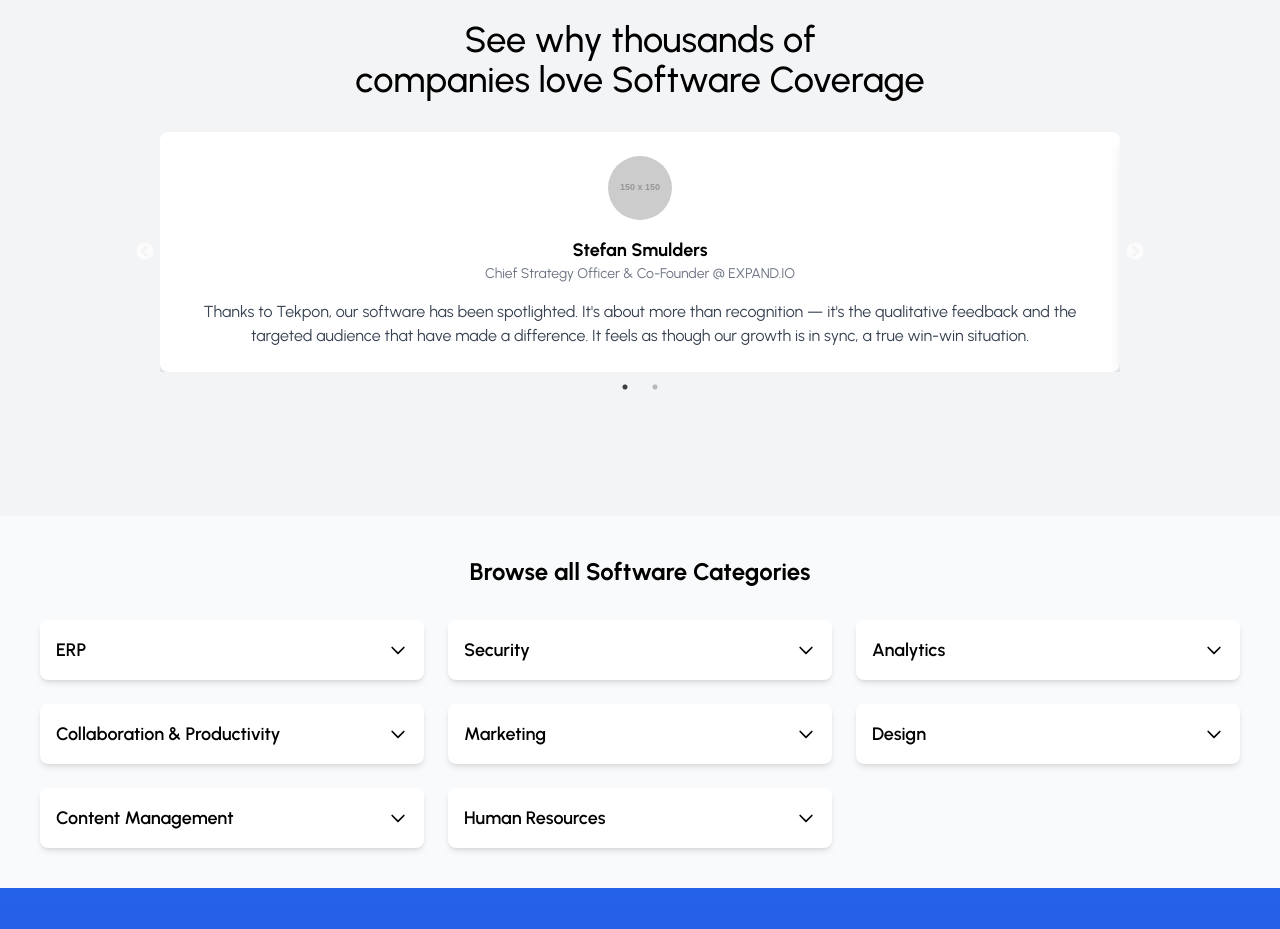
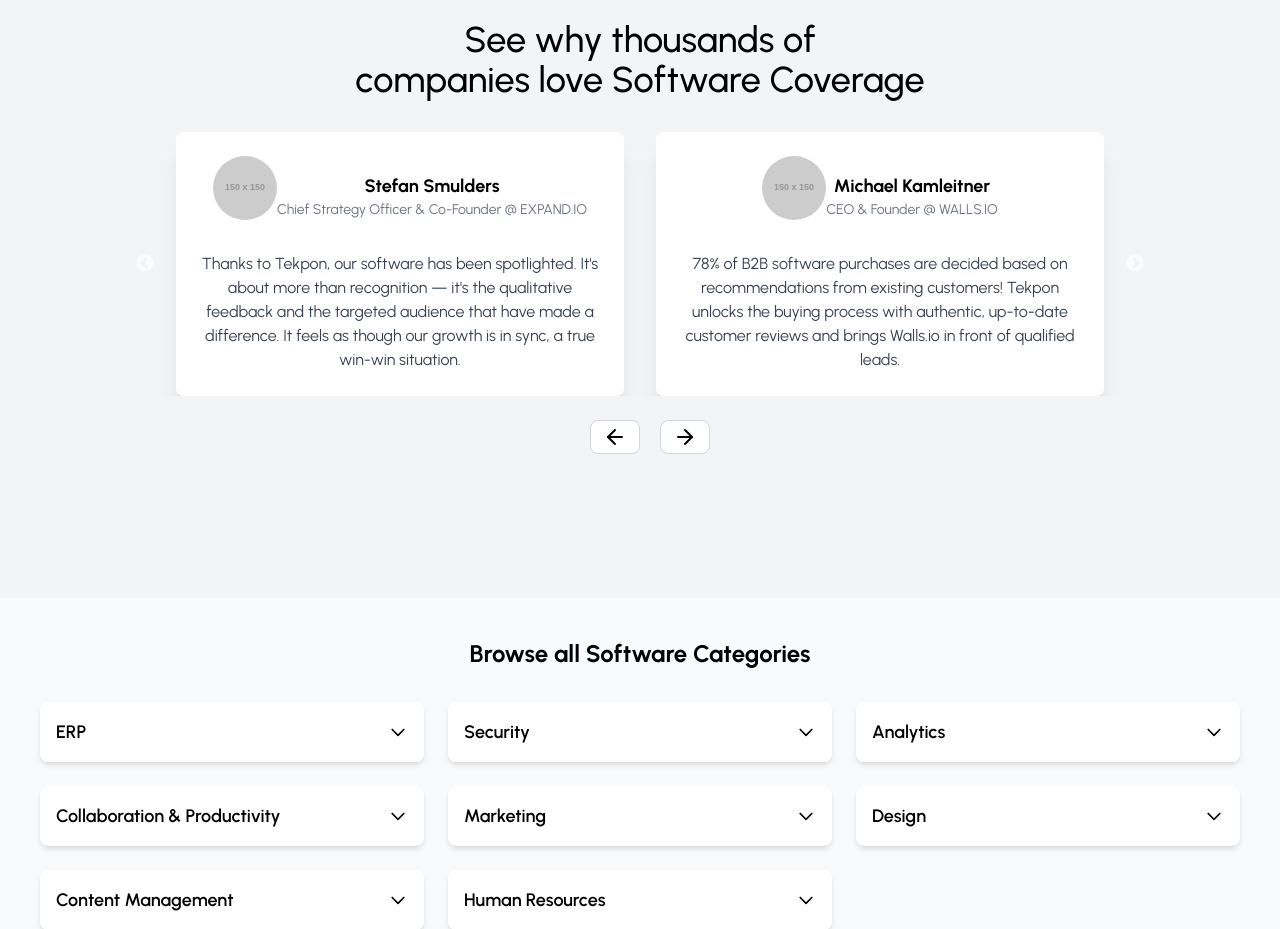
Before and after one commit to shahzad-arif/tekpon, a React (Vite) app in the folder client/: page / in a window 1280 px wide. Shown: the part 2180-3109 px from the top of the page. Built offline with nearby package versions, Linux system fonts and the light colour scheme.

Commit message:
companies testomonial
companies testomonial

```diff
--- a/client/src/components/cards/CompanyReview.jsx
+++ b/client/src/components/cards/CompanyReview.jsx
@@ -2,15 +2,23 @@
 
 const CompanyReview = ({ data }) => {
   return (
-    <div className="p-6 bg-white shadow-lg rounded-lg">
+    <div className="p-6 bg-white shadow-xl rounded-lg mx-4 flex flex-col">
+      <div className="flex flex-row items-center justify-center">
+        <div>
           <img
             src={data.image}
             alt={data.name}
             className="w-16 h-16 rounded-full mx-auto mb-4"
           />
+        </div>
+        <div>
           <h3 className="text-lg font-bold text-center">{data.name}</h3>
           <p className="text-sm text-gray-500 text-center">{data.title}</p>
+        </div>
+      </div>
+      <div>
         <p className="text-gray-700 text-center mt-4">{data.quote}</p>
+      </div>
     </div>
   );
 };
--- a/client/src/components/home/CompaniesTestomonial.jsx
+++ b/client/src/components/home/CompaniesTestomonial.jsx
@@ -4,8 +4,35 @@
 import "slick-carousel/slick/slick-theme.css";
 import Slider from "react-slick";
 import CompanyReview from "../cards/CompanyReview";
+import { ArrowLeft,ArrowRight } from "lucide-react";
 
 const CompaniesTestimonial = () => {
+  const slider = React.useRef(null);
+  const simpleNextArrow = (props) => {
+    const { className, style, onClick } = props;
+    return (
+      <div
+        className={className}
+        style={{ ...style, display: "block", background: "red" }}
+        onClick={onClick}
+      >
+        Next
+      </div>
+    );
+  };
+
+  const simplePrevArrow = (props) => {
+    const { className, style, onClick } = props;
+    return (
+      <div
+        className={className}
+        style={{ ...style, display: "block", background: "green" }}
+        onClick={onClick}
+      >
+        BACK
+      </div>
+    );
+  };
   const data = [
     {
       image: "https://via.placeholder.com/150",
@@ -25,12 +52,13 @@
   ];
 
   const settings = {
-    dots: true,
     infinite: true,
     speed: 500,
-    slidesToShow: 1,
+    slidesToShow: 2,
     slidesToScroll: 1,
-    arrows: true, // Includes left and right arrows
+    nextArrow: <simpleNextArrow />,
+    prevArrow: <simplePrevArrow />,
+
   };
 
   return (
@@ -40,14 +68,31 @@
           See why thousands of <br />
           companies love Software Coverage
         </h2>
-        <Slider {...settings}>
+        <Slider
+        ref={slider}
+         {...settings}>
           {data.map((review, index) => (
             <div key={index}>
               <CompanyReview data={review} />
             </div>
           ))}
         </Slider>
+      <div className="flex flex-row items-center justify-center mt-6">
+      <button
+          onClick={() => slider?.current?.slickPrev()}
+          className="btn py-1 px-3 rounded-lg ml-5 bg-white border border-gray-300"
+        >
+        <ArrowLeft />
+        </button>
+        <button
+          onClick={() => slider?.current?.slickNext()}
+          className="btn py-1 px-3 rounded-lg ml-5 bg-white border border-gray-300"
+        >
+          <ArrowRight />
+        </button>
       </div>
+      </div>
+
     </div>
   );
 };
```
Lines whose indentation alone changed are shown as unchanged.
